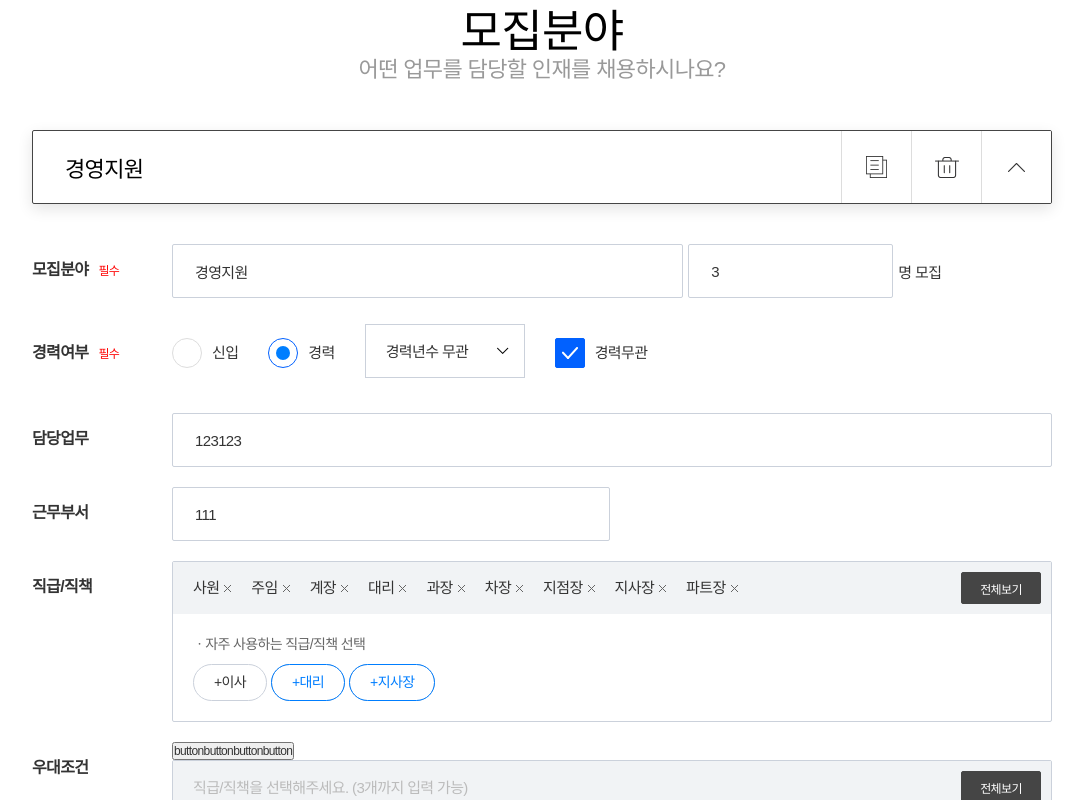
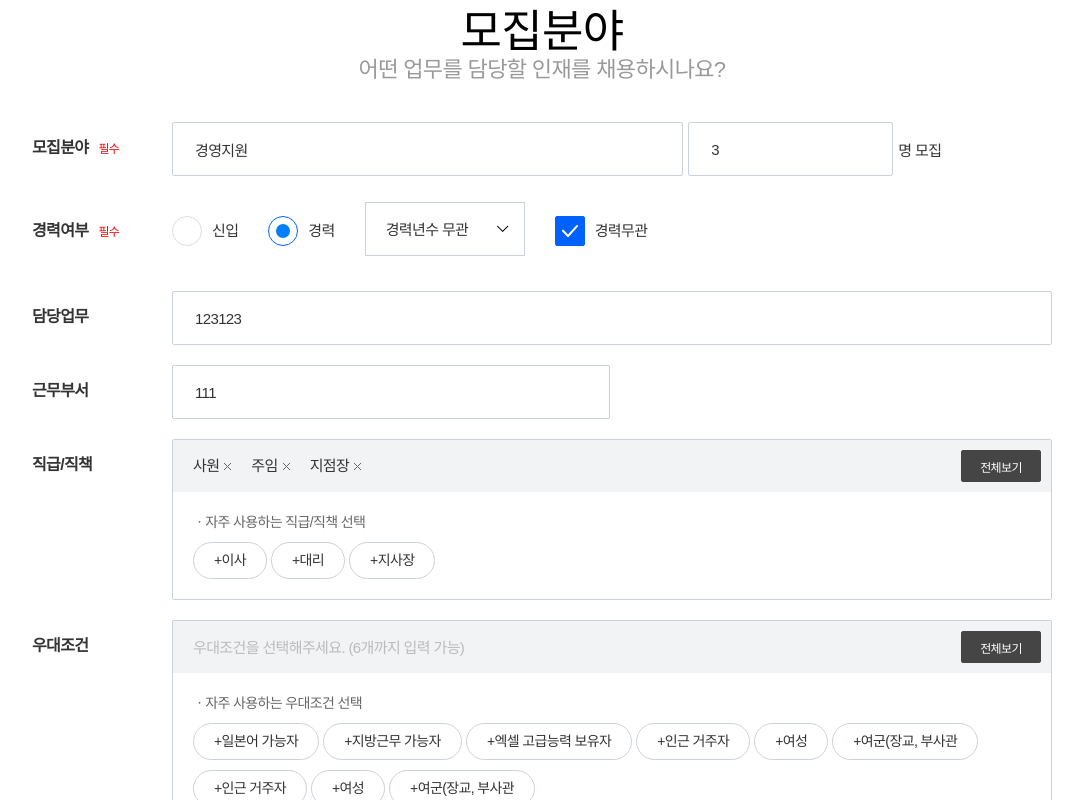
Before and after one commit to leemheeje/career_jobpost, a React (Create React App) app in the folder my-app/: page / in a window 1280 px wide. Shown: the part 320-1120 px from the top of the page, without its empty margins (98-1181 px from the left). Built offline with nearby package versions, Linux system fonts and the light colour scheme.

Commit message:
모집현황 복사 일단삭제

```diff
--- a/my-app/src/components/Result.js
+++ b/my-app/src/components/Result.js
@@ -5,10 +5,11 @@ import Selected from 'components/Selected';
 
 const Result = ({
 	children,
+	className,
 	...props
 }) => {
 	return (
-		<MResult>
+		<MResult className={className}>
 			<div className="jbresInner">
 				<div className="rexwConte">
 					{/*  선택된영역이있을때:S  */}
--- a/my-app/src/jobposts/Jobpost_Recruitment.js
+++ b/my-app/src/jobposts/Jobpost_Recruitment.js
@@ -1,7 +1,7 @@
 import React, { useEffect, useState } from 'react';
 import Section from 'components/Section';
 import FormLayout from 'jobposts/components/Form_Layout';
-import RecruitDuplicate, { RecruitDuplicateStatubar, RecruitDuplicateListsGroup, RecruitDuplicateLists } from 'jobposts/components/Recruit_Duplicate';
+// import RecruitDuplicate, { RecruitDuplicateStatubar, RecruitDuplicateListsGroup, RecruitDuplicateLists } from 'jobposts/components/Recruit_Duplicate';
 import { SortWrapping, Sorted, FavSorted, SortTooltip } from 'jobposts/components/Sort_Layout';
 import Row from 'components/Row';
 import Colum from 'components/Colum';
@@ -11,6 +11,9 @@ import Selected, { SelectedWrapping } from 'components/Selected';
 import { Input, Checkbox, Radio } from 'components/Input';
 import { GRADE } from 'api';
 import { Tag, TagGroup } from 'components/Tag';
+import Dialog from 'components/Dialog';
+import { SortIndialogWrapping, SortContDicButton, SortCateDicButton } from 'jobposts/components/Sort_InDialog';
+import Result from 'components/Result';
 
 const career_gubun = [
 	{
@@ -26,8 +29,7 @@ const career_gubun = [
 const Jobpost_Recruitment = () => {
 
 	//경력여부
-	const [data, setdata] = useState([
-		{
+	const [data, setdata] = useState({
 		mozip_nm: '경영지원', //모집분야 명
 		mozip_length: '3', //모집인원
 		is_career: '99', //신입=1/경력=99
@@ -37,24 +39,30 @@ const Jobpost_Recruitment = () => {
 		grade_position: [
 			{ "title": "사원", "code": "POS001" },
 			{ "title": "주임", "code": "POS002" },
-				{ "title": "계장", "code": "POS003" },
-				{ "title": "대리", "code": "POS004" },
-				{ "title": "과장", "code": "POS005" },
-				{ "title": "차장", "code": "POS006" },
 		], //모집분야>직급
 		grade_responsibilitie: [
 			{ "title": "지점장", "code": "RES005" },
-				{ "title": "지사장", "code": "RES006" },
-				{ "title": "파트장", "code": "RES007" },
 		], //모집분야>직책
 		grade_fav_list: [
 			{ "title": "이사", "code": "POS012" },
 			{ "title": "대리", "code": "POS004" },
 			{ "title": "지사장", "code": "RES006" },
-			] //모집분야>직급/직책>자주찾는직급
-		},
-	]);
+		], //모집분야>직급/직책>자주찾는직급
+		woodae_fav_list: [
+			{ "title": "일본어 가능자", "code": "POS012" },
+			{ "title": "지방근무 가능자", "code": "POS004" },
+			{ "title": "엑셀 고급능력 보유자", "code": "POS012" },
+			{ "title": "인근 거주자", "code": "POS004" },
+			{ "title": "여성", "code": "POS012" },
+			{ "title": "여군(장교, 부사관", "code": "POS004" },
+			{ "title": "인근 거주자", "code": "POS012" },
+			{ "title": "여성", "code": "POS004" },
+			{ "title": "여군(장교, 부사관", "code": "RES006" },
+		] //모집분야>우대조건>자주찾는우대조건
+	});
+	const [gradeSpread, setGradeSpread] = useState([...data.grade_position, ...data.grade_responsibilitie]);
 	const [gradeSelTooltip, setGradeSelTooltip] = useState(false);
+	const [woodaeDialogOpen, setWoodaeDialogOpen] = useState(false);
 
 	let car_array = (() => {
 		let _v = [];
@@ -63,26 +71,27 @@ const Jobpost_Recruitment = () => {
 		}
 		return _v;
 	})();
+	let data_gubun = (c) => {
+		if (!c) return false;
+		return c.indexOf('RES') !== -1 ? 'grade_responsibilitie' : 'grade_position';
+	}
+
 	useEffect(() => {
-	}, [data])
+		setGradeSpread([...data.grade_position, ...data.grade_responsibilitie]);
+	}, [data.grade_position, data.grade_responsibilitie])
 
-
-	const handlerDataSprtMerge = (value = '', name = '', key = 0, isN = false) => {
-		let _data = [...data];
-		if (typeof _data[key][name] === 'object') {
+	const handlerDataSprtMerge = (value = '', name = '', isN = false) => {
+		let _data = { ...data };
+		if (typeof _data[name] === 'object') {
 			if (!isN) {
-				_data[key][name] = [..._data[key][name], ...value];
+				_data[name] = [..._data[name], ...value];
 			} else {
-				_data[key][name] = value;
+				_data[name] = value;
 			}
 		} else {
-			_data[key][name] = value;
+			_data[name] = value;
 		}
-		console.log(_data);
 		setdata(_data);
-	}
-	const handlerDataSprtDelete = (value = '', name = '', key = 0) => {
-
 	}
 
 	const handlerMozipLength = (event) => {
@@ -92,28 +101,38 @@ const Jobpost_Recruitment = () => {
 		}
 	}
 
-	const handlerTagCallback = event => {
-		console.log(event.target);
+	const handlerGradeCheckbox = (event, {
+		title,
+		code,
+		name
+	}) => {
+		if (event.target.checked) {
+			bandlerGradeAdd([{ "title": title, "code": code }], name);
+		} else {
+			bandlerGradeDelete(code, name);
+		}
+	}
+	const bandlerGradeAdd = (value, name) => {
+		handlerDataSprtMerge(value, name);
+	}
+	const bandlerGradeDelete = (code, name) => {
+		let _d = data[name].map((o) => o.code !== code && o);
+		handlerDataSprtMerge(_d, name, true);
 	}
 
 
 
 	return (
 		<Section title="모집분야" stitle="어떤 업무를 담당할 인재를 채용하시나요?">
-			<RecruitDuplicate className="MT50" initalize={(
-				data.map((item, key) => (
-					<RecruitDuplicateListsGroup key={key} isShow={true}>
-						<RecruitDuplicateStatubar onInputTitle={item.mozip_nm} />
-						<RecruitDuplicateLists>
 			<FormLayout label="모집분야" className="required MT40">
 				<Row>
 					<Colum col7>
-										<Input type="text" name="mozip_nm" value={item.mozip_nm} onChange={event => handlerDataSprtMerge(event.target.value, 'mozip_nm', key)} placeholder="EX) RD, 경영지원" />
+						<Input type="text" name="mozip_nm" value={data.mozip_nm} onChange={event => handlerDataSprtMerge(event.target.value, 'mozip_nm')} placeholder="EX) RD, 경영지원" />
 					</Colum>
 					<Colum col00>
 						<Row alignItemsCenter>
 							<Colum col00>
-												<Input name="mozip_length" className="inline" defaultValue={item.mozip_length} onBlur={event => handlerMozipLength(event)} type="number" placeholder="모집인원" />
+								<Input name="mozip_length" className="inline" defaultValue={data.mozip_length} onBlur={event => handlerMozipLength(event)} type="number" placeholder="모집인원" />
 							</Colum>
 							<Colum col00>
 								<Text>명 모집</Text>
@@ -128,25 +147,25 @@ const Jobpost_Recruitment = () => {
 						career_gubun.map((res, index) => (
 							<Colum col00 className='MR25' key={index}>
 								<Radio
-													name={`is_career${key}`}
+									name={`is_career${index}`}
 									value={res.value}
 									label={res.title}
-													defaultChecked={item.is_career === res.value}
-													onChange={event => handlerDataSprtMerge(event.target.value, 'is_career', key)}
+									defaultChecked={data.is_career === res.value}
+									onChange={event => handlerDataSprtMerge(event.target.value, 'is_career')}
 								/>
 							</Colum>
 						))
 					}
 					{
-										item.is_career === '99' &&
+						data.is_career === '99' &&
 						<>
 							<Colum col00 className='MR25'>
-												<Select name='career_rang' value={item.career_rang} css={
+								<Select name='career_rang' value={data.career_rang} css={
 									{
 										width: 160,
 										marginTop: -14
 									}
-												} onChange={event => handlerDataSprtMerge(event.target.value, 'career_rang', key)}>
+								} onChange={event => handlerDataSprtMerge(event.target.value, 'career_rang')}>
 									<option value=''>년수선택</option>
 									{
 										car_array.map((item, key) => (
@@ -158,10 +177,10 @@ const Jobpost_Recruitment = () => {
 								</Select>
 							</Colum>
 							<Colum col00 className='MR25'>
-												<Checkbox label="경력무관" value="99" checked={item.career_rang === '99'} onChange={event => (
+								<Checkbox label="경력무관" value="99" checked={data.career_rang === '99'} onChange={event => (
 									event.target.checked
-														? handlerDataSprtMerge(event.target.value, 'career_rang', key)
-														: handlerDataSprtMerge('', 'career_rang', key)
+										? handlerDataSprtMerge(event.target.value, 'career_rang')
+										: handlerDataSprtMerge('', 'career_rang')
 								)} />
 							</Colum>
 						</>
@@ -173,14 +192,14 @@ const Jobpost_Recruitment = () => {
 			<FormLayout label="담당업무" className="MT35">
 				<Row>
 					<Colum col12>
-										<Input type="text" name="task_required" defaultValue={item.task_required} placeholder="담당업무를 자세히 기재할수록 지원율이 높아집니다." />
+						<Input type="text" name="task_required" defaultValue={data.task_required} placeholder="담당업무를 자세히 기재할수록 지원율이 높아집니다." />
 					</Colum>
 				</Row>
 			</FormLayout>
 			<FormLayout label="근무부서">
 				<Row>
 					<Colum col6>
-										<Input type="text" name="work_part" defaultValue={item.work_part} placeholder="근무 부서명을 입력해 주세요." />
+						<Input type="text" name="work_part" defaultValue={data.work_part} placeholder="근무 부서명을 입력해 주세요." />
 					</Colum>
 				</Row>
 			</FormLayout>
@@ -193,52 +212,39 @@ const Jobpost_Recruitment = () => {
 						onClickAnthButton={() => setGradeSelTooltip(true)}
 					>
 						{
-											(item.grade_position.length || item.grade_responsibilitie.length)
-											&&
+							gradeSpread.length ?
 								<SelectedWrapping>
 									{
-													item.grade_position.map((item, key) => item && <Selected key={key}>{item.title}</Selected>)
+										gradeSpread.map(({ title, code }, key) => title && code && <Selected onClick={event => bandlerGradeDelete(code, data_gubun(code))} key={key}>{title}</Selected>)
+									}
+								</SelectedWrapping>
+								: ''
 						}
 						{
-													item.grade_responsibilitie.map((item, key) => item && <Selected key={key}>{item.title}</Selected>)
-												}
-											</SelectedWrapping>
-										}
-										{
-											gradeSelTooltip && <SortTooltip sortdata={[
+							gradeSelTooltip
+							&&
+							<SortTooltip
+								onClickCancelButton={() => setGradeSelTooltip(false)}
+								onClickConfirmButton={() => setGradeSelTooltip(false)}
+								sortdata={[
 									{
 										"label": "직급",
-													"content": GRADE.position.map(({ title, code }, _key) => (
-														<Checkbox size="sm" key={_key} label={title} name={code} value={code} defaultChecked={
-															item.grade_position.find((o) => o.code === code)
-														} onChange={event => {
-															if (event.target.checked) {
-																handlerDataSprtMerge([{ "title": title, "code": code }], 'grade_position', key)
-															} else {
-																handlerDataSprtMerge(item.grade_position.map((o) => (
-																	o.code !== code && o
-																)), 'grade_position', key, true)
-															}
-														}} />
+										"content": GRADE.position.map((list, _key) => (
+											<Checkbox size="sm" key={_key} label={list.title} name={list.code} value={list.code} defaultChecked={
+												data.grade_position.find((o) => o.code === list.code)
+											} onChange={event => handlerGradeCheckbox(event, { ...list, ...{ name: 'grade_position' } })} />
 										))
 									},
 									{
 										"label": "직책",
-													"content": GRADE.responsibilitie.map(({ title, code }, _key) => (
-														<Checkbox size="sm" key={_key} label={title} name={code} value={code} defaultChecked={
-															item.grade_responsibilitie.find((o) => o.code === code)
-														} onChange={event => {
-															if (event.target.checked) {
-																handlerDataSprtMerge([{ "title": title, "code": code }], 'grade_responsibilitie', key)
-															} else {
-																handlerDataSprtMerge(item.grade_responsibilitie.map((o) => (
-																	o.code !== code && o
-																)), 'grade_responsibilitie', key, true)
-															}
-														}} />
+										"content": GRADE.responsibilitie.map((list, _key) => (
+											<Checkbox size="sm" key={_key} label={list.title} name={list.code} value={list.code} defaultChecked={
+												data.grade_responsibilitie.find((o) => o.code === list.code)
+											} onChange={event => handlerGradeCheckbox(event, { ...list, ...{ name: 'grade_responsibilitie' } })} />
 										))
 									}
-											]} onClickCancelButton={() => setGradeSelTooltip(false)} onClickConfirmButton={() => setGradeSelTooltip(false)} />
+								]}
+							/>
 						}
 					</Sorted>
 
@@ -247,20 +253,18 @@ const Jobpost_Recruitment = () => {
 					<FavSorted title="자주 사용하는 직급/직책 선택">
 						<TagGroup>
 							{
-												item.grade_fav_list.map(({ title, code }, key) => (
-													<Tag key={key} label={`+${title}`} name={code} defaultChecked={
-														item.grade_position.find((o) => o.code === code) || item.grade_responsibilitie.find((o) => o.code === code)
-													} onChange={event => {
-														if (event.target.checked) {
-															handlerDataSprtMerge([{ "title": title, "code": code }], 'grade_position', key)
-															//handlerDataSprtMerge([{ "title": title, "code": code }], 'grade_responsibilitie', key)
-														} else {
-															handlerDataSprtMerge(item.grade_position.map((o) => (
-																o.code !== code && o
-															)), 'grade_position', key, true)
-														}
-													}} />
-												))
+								data.grade_fav_list.map(({ title, code }, key) => {
+									let name = data_gubun(code);
+									return (
+										<Tag key={key} label={`+${title}`} name={code} value={code} checked={
+											gradeSpread.find((o) => o.code === code) ? true : false
+										} onChange={event => handlerGradeCheckbox(event, {
+											title,
+											code,
+											name,
+										})} />
+									)
+								})
 							}
 						</TagGroup>
 					</FavSorted>
@@ -271,18 +275,55 @@ const Jobpost_Recruitment = () => {
 
 			</FormLayout>
 			<FormLayout label='우대조건'>
-								<button onClick={() => handlerDataSprtMerge([{ "title": "전무", "code": "POS014" }], 'grade_position', key)}>buttonbuttonbuttonbutton</button>
-								{/* <button onClick={()=>handlerDataSprtMerge('asdf', 'mozip_nm', key)}>buttonbuttonbuttonbutton</button> */}
 				<SortWrapping>
-									<Sorted />
-									<FavSorted />
+					<Sorted
+						nullmsg='우대조건을 선택해주세요. (6개까지 입력 가능)'
+						onClickAnthButton={() => setWoodaeDialogOpen(true)}
+					>
+						{
+							woodaeDialogOpen
+							&&
+							<Dialog
+								title='우대조건 선택'
+								subtitle='최대 6개까지 선택 가능'
+								onClickCancelButton={() => setWoodaeDialogOpen(false)}
+								onClickConfirmButton={() => setWoodaeDialogOpen(false)}
+							>
+								<SortIndialogWrapping
+									sortCategoryArea={(
+										['', ''].map((item, key) => <SortCateDicButton key={key}>asdf</SortCateDicButton>)
+									)}
+									sortContentArea={(
+										['', ''].map((item, key) => <SortContDicButton key={key}>asdf</SortContDicButton>)
+									)}
+								/>
+								<Result className='MT15' />
+							</Dialog>
+						}
+					</Sorted>
+					<FavSorted title="자주 사용하는 우대조건 선택">
+						<TagGroup>
+							{
+								data.woodae_fav_list.map(({ title, code }, key) => {
+									return (
+										<Tag key={key} label={`+${title}`} name={code} value={code} />
+									)
+								})
+							}
+						</TagGroup>
+					</FavSorted>
 				</SortWrapping>
 			</FormLayout>
+			{/* <RecruitDuplicate className="MT50" initalize={(
+				data.map((item) => (
+					<RecruitDuplicateListsGroup key={key} isShow={true}>
+						<RecruitDuplicateStatubar onInputTitle={data.mozip_nm} />
+						<RecruitDuplicateLists>
 						</RecruitDuplicateLists>
 					</RecruitDuplicateListsGroup>
 				))
 			)}>
-			</RecruitDuplicate>
+			</RecruitDuplicate> */}
 		</Section>
 	);
 }
--- a/my-app/src/jobposts/components/Sort_InDialog.js
+++ b/my-app/src/jobposts/components/Sort_InDialog.js
@@ -30,7 +30,6 @@ export const SortIndialogWrapping = ({
 	children,
 	sortCategoryArea = [],
 	sortContentArea = [],
-	sortResultArea = false,
 	...props
 }) => {
 	return (
@@ -55,9 +54,6 @@ export const SortIndialogWrapping = ({
 				</div>
 
 			</div>
-			{
-				sortResultArea ? <Result {...sortResultArea} /> : ''
-			}
 		</MSortIndialogWrapping>
 	);
 }
```
Also changed, not shown: my-app/src/components/Dialog.js (+9 -7 lines). Lines whose indentation alone changed are shown as unchanged.
